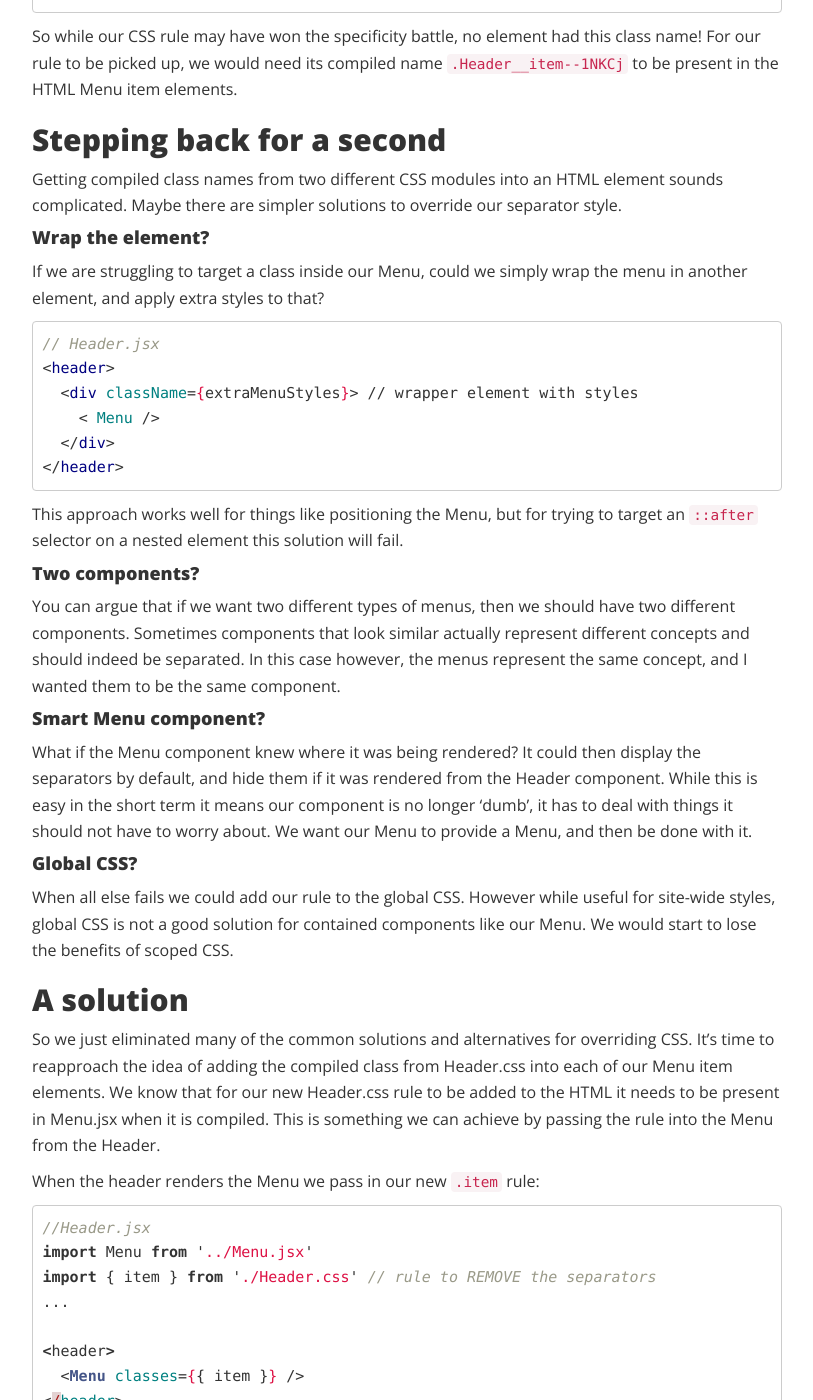
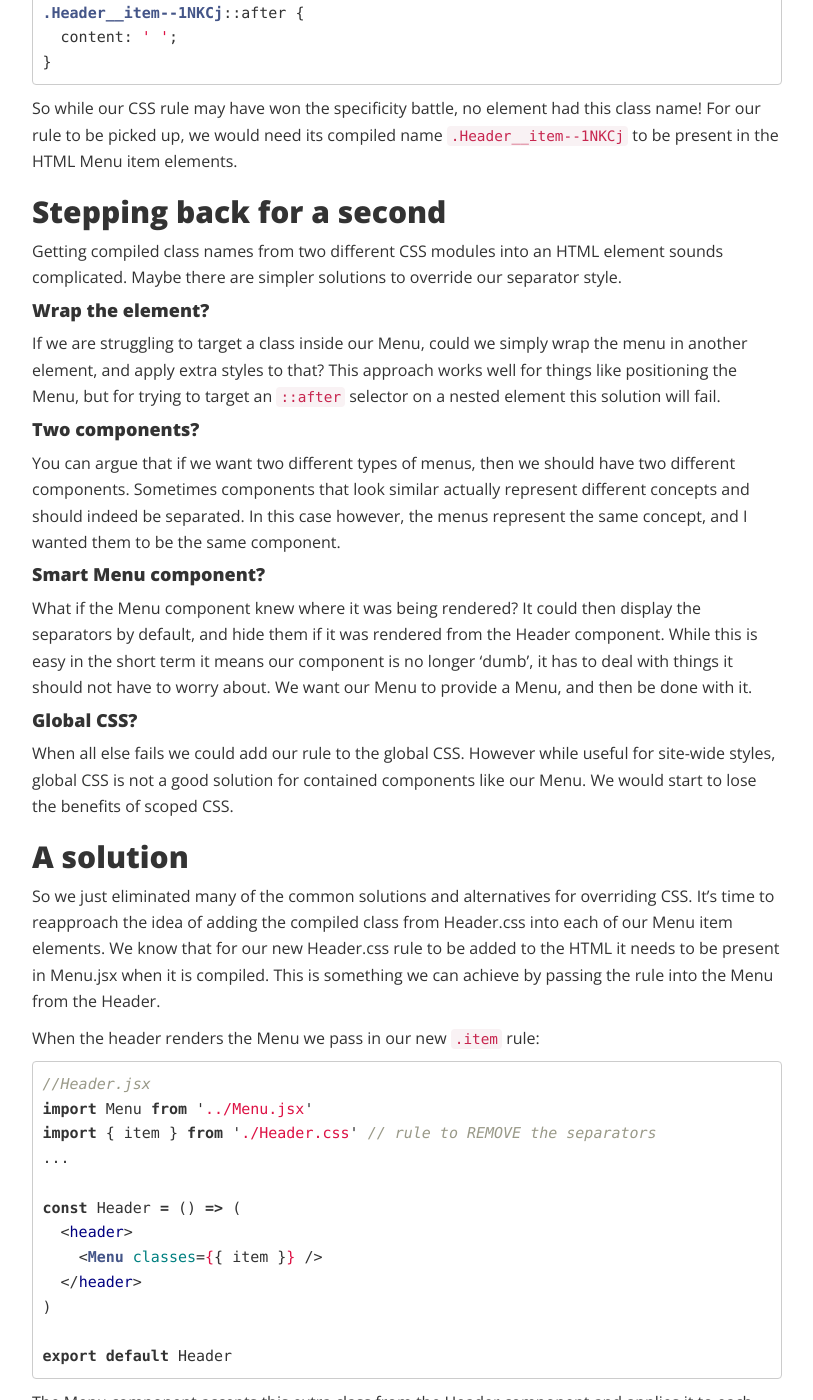
Before and after one commit to liefery-it-legacy/blog, a Jekyll site: the page built from _posts/2018-02-27-overriding-styles-with-CSS-modules.md, in a window 1280 px wide and 1400 px high, scrolled down 3177 px. Shown: the whole window, without its empty margins (53-866 px from the left). Built offline with Jekyll 4.4.1, drawn with Linux system fonts in a browser that asks for light colours; nearby versions of some CDN libraries; comment, search, counter and statistics services are not loaded; some of the changed text lies outside the part shown.

Commit message:
fix jsx formatting, fix blurry images

````diff
--- a/_posts/2018-02-27-overriding-styles-with-CSS-modules.md
+++ b/_posts/2018-02-27-overriding-styles-with-CSS-modules.md
@@ -25,11 +25,15 @@ This Menu component has an outer div, containing three menu items, each with the
 import { item, menu } from '..Menu.css'
 ...
 
-<div className={menu}>
-  <button className={item}>HOME</button>
-  <button className={item}>STORE</button>
-  <button className={item}>CONTACT</button>
-</div>
+const Menu = () => (
+  <div className={menu}>
+    <button className={item}>HOME</button>
+    <button className={item}>STORE</button>
+    <button className={item}>CONTACT</button>
+  </div>
+)
+
+export default Menu
 ```
 To create the pipe separator between the items we are using the pseudo element `::after`.
 ```css
@@ -60,7 +64,7 @@ This sounds like a job for specificity.
 
 ## The attempt at overriding a CSS rule
 
-Let's try it. The principles of CSS tell me that if I want my rule to be picked up then it needs to be more specific than the other rules with the same name. If I simply make a new rule that is more specific of course it will be used  ...right?
+Let's try it. The principles of CSS tell me that if I want my `content` declaration to be implemented by the browser then it's rule needs to be the most specific rule on the element. If I simply make a new rule that is more specific of course it will be used  ...right?
 
 ```css
 /* Menu.css */
@@ -108,14 +112,6 @@ Getting compiled class names from two different CSS modules into an HTML element
 
 #### Wrap the element?
 If we are struggling to target a class inside our Menu, could we simply wrap the menu in another element, and apply extra styles to that?
-```jsx
-// Header.jsx
-<header>
-  <div className={extraMenuStyles}> // wrapper element with styles
-    < Menu />
-  </div>
-</header>
-```
 This approach works well for things like positioning the Menu, but for trying to target an `::after` selector on a nested element this solution will fail.
 
 #### Two components?
@@ -141,9 +137,13 @@ import Menu from '../Menu.jsx'
 import { item } from './Header.css' // rule to REMOVE the separators
 ...
 
-<header>
-  {% raw %}<Menu classes={{ item }} />{% endraw %}
-</header>
+const Header = () => (
+  <header>
+    {% raw %}<Menu classes={{ item }} />{% endraw %}
+  </header>
+)
+
+export default Header
 ```
 The Menu component accepts this extra class from the Header component and applies it to each Menu item. Note the use of `cn` to allow us to add multiple classes to the element: the `item` class from Menu.css, and the `item` class from Header.css. In fact any component that renders a Menu now has this option to provide its own implementation of `.item`.
 ```jsx
@@ -159,11 +159,13 @@ const Menu = ({ classes = {} }) => (
     <button className={cn(item, classes.item)}>CONTACT</button>
   </div>
 )
+
+export default Menu
 ```
 Let's check the developer tools to see if these classes are really added:
 
 
-![compiled menu and header scoped classes](/images/posts/overriding-styles-with-CSS-modules/compiled-with-header-classes.46.20.png){:class="dev-tools-image"}
+![compiled menu and header scoped classes](/images/posts/overriding-styles-with-CSS-modules/compiled-with-header-classes.png){:class="dev-tools-image"}
 
 
 Looks good! Now we have both `Menu_item--3FNtb` and `Header_item--1NKCj` on our elements.
````
Also changed, not shown: images/posts/overriding-styles-with-CSS-modules/compiled-menu-classes.png, images/posts/overriding-styles-with-CSS-modules/compiled-with-header-classes.46.20.png (deleted), images/posts/overriding-styles-with-CSS-modules/compiled-with-header-classes.png (added).
